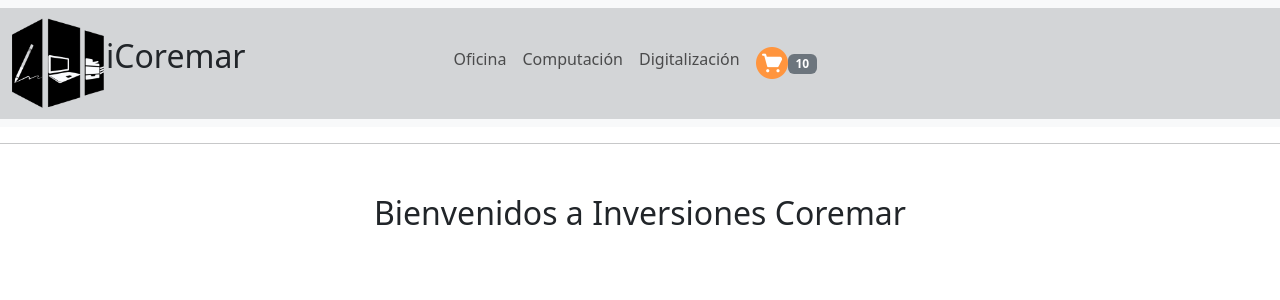
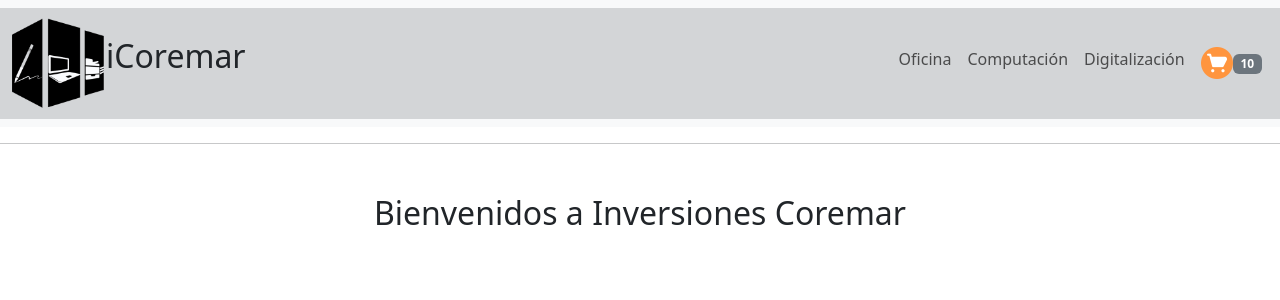
Before and after one commit to wifrons/CoderHouseReact_icoremar, a React (Vite) app: page / in a window 1280 px wide. Shown: the top 300 px of the page. Built offline with nearby package versions, Linux system fonts and the light colour scheme.

Commit message:
despliegue en github pages. gh-pages

```diff
--- a/package.json
+++ b/package.json
@@ -7,7 +7,8 @@
     "dev": "vite",
     "build": "vite build",
     "lint": "eslint .",
-    "preview": "vite preview"
+    "preview": "vite preview",
+    "deploy": "gh-pages -d dist"
   },
   "dependencies": {
     "react": "^18.3.1",
@@ -22,6 +23,7 @@
     "eslint-plugin-react": "^7.37.2",
     "eslint-plugin-react-hooks": "^5.0.0",
     "eslint-plugin-react-refresh": "^0.4.14",
+    "gh-pages": "^6.2.0",
     "globals": "^15.11.0",
     "vite": "^5.4.10"
   }
--- a/src/components/NavBar/NavBar.jsx
+++ b/src/components/NavBar/NavBar.jsx
@@ -8,8 +8,8 @@ export default function NavBar() {
                     <img style={{ width: '96px' }} src="/public/icon/icoremar_logo.png" className="logo icoremar" alt="logo" />
                     <span style={{ fontSize: '32px' }}>iCoremar</span>
                 </a>
-                <div className="collapse navbar-collapse" id="navbarNav" style={{ alignItems: "center" }}>
-                    <ul className="navbar-nav" style={{ justifyContent: "flex-end" }}>
+                <div className="collapse navbar-collapse" id="navbarNav" style={{ alignItems: "center", justifyContent: "flex-end" }}>
+                    <ul className="navbar-nav" >
                         <li className="nav-item">
                             <a className="nav-link" href="#">Oficina</a>
                         </li>
@@ -19,9 +19,6 @@ export default function NavBar() {
                         <li className="nav-item">
                             <a className="nav-link" href="#">Digitalización</a>
                         </li>
-                        {/* <li className="nav-item">
-                            <a className="nav-link badge text-bg-secondary" style={{ fontSize: "25px" }} href="#">Contacto</a>
-                        </li> */}
                         <li className="nav-item">
                             <CartWidget amount={10} />
                         </li>
--- a/vite.config.js
+++ b/vite.config.js
@@ -4,4 +4,5 @@ import react from '@vitejs/plugin-react-swc'
 // https://vite.dev/config/
 export default defineConfig({
   plugins: [react()],
+  base: '/CoderHouseReact_icoremar/' //https://<USERNAME>.github.io/<REPO>
 })
```
Also changed, not shown: 1 other file (tests, documents, lock files or other folders).
